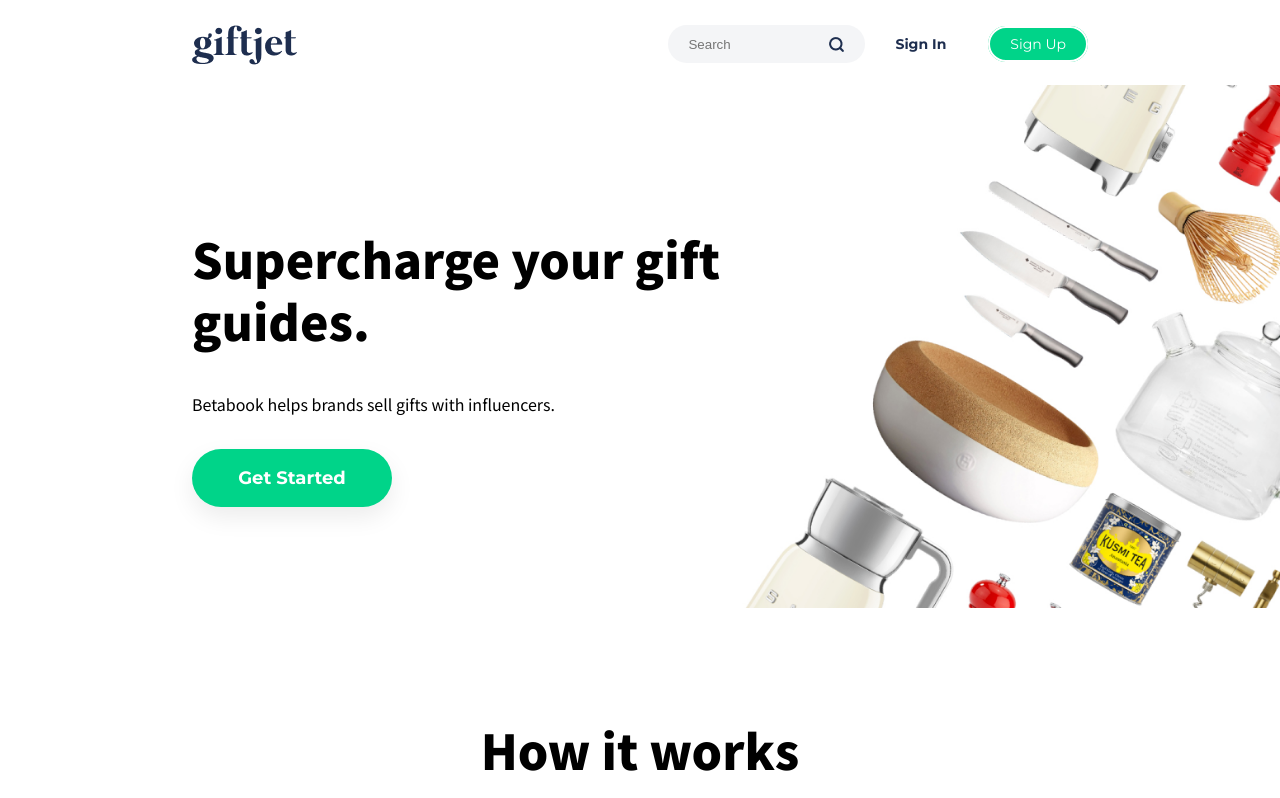
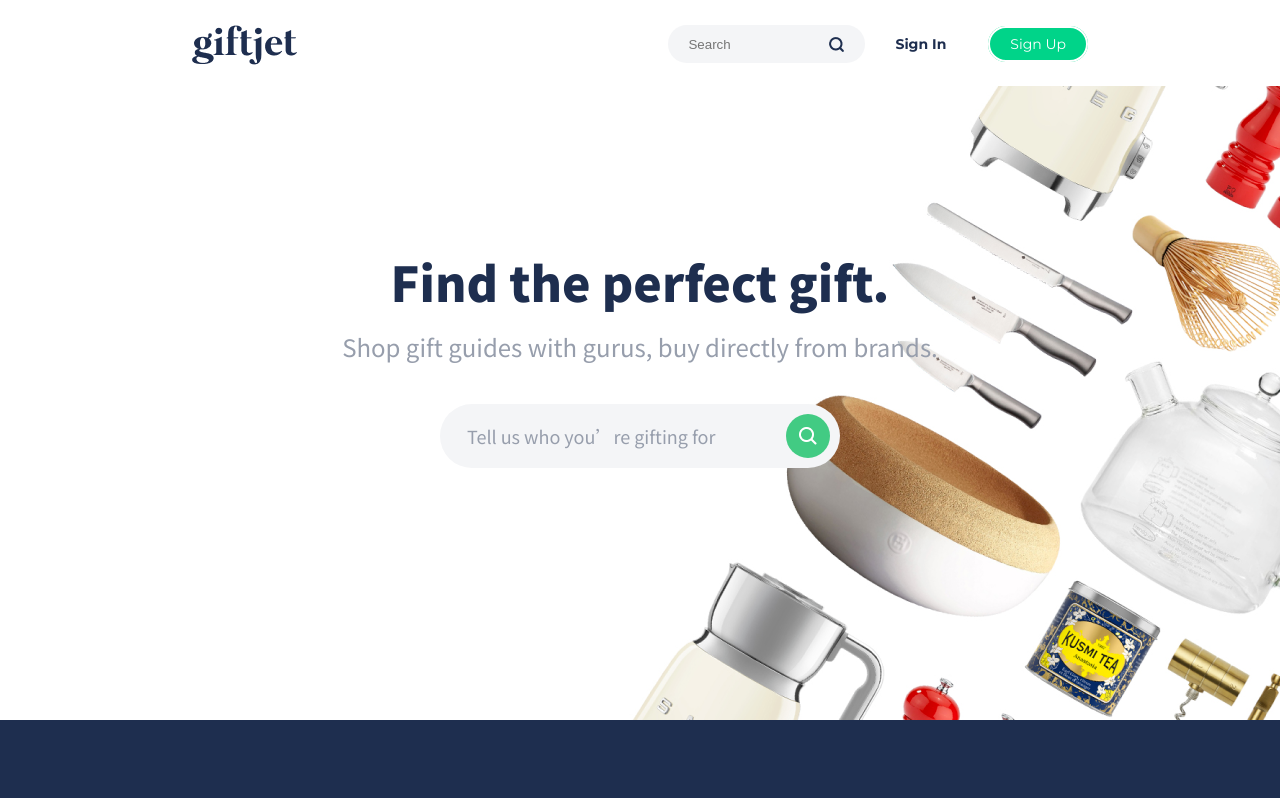
Before and after one commit to mocchi-app/gitfjet-fe, a Next.js app: page / in a window 1280 px wide. Shown: the top 798 px of the page. Built offline with nearby package versions, Linux system fonts and the light colour scheme.

Commit message:
separate brand from home page

```diff
--- a/pages/_app.js
+++ b/pages/_app.js
@@ -1,9 +1,10 @@
-import '../styles/global.css';
+import Layout from '../components/Layout';
+import '../styles/global.scss';
 import Head from 'next/head';
 
 export default function App({ Component, pageProps }) {
   return (
-    <>
+    <Layout>
       <Head>
         <link
           href='https://fonts.googleapis.com/css2?family=Montserrat:wght@400;700&family=Noto+Sans+TC:wght@100;300;400;900&display=swap'
@@ -11,6 +12,6 @@ export default function App({ Component, pageProps }) {
         />
       </Head>
       <Component {...pageProps} />
-    </>
+    </Layout>
   );
 }
--- a/pages/index.js
+++ b/pages/index.js
@@ -1,57 +1,26 @@
 import Head from 'next/head';
-import Layout from '../components/Layout';
+import styles from '../styles/home.module.scss';
 
-import styles from '../styles/brand.module.scss';
-
-export default function BrandPage() {
+export default function Home() {
   return (
-    <Layout>
+    <>
       <Head>
-        <title>Brand</title>
+        <title>Home</title>
       </Head>
-      {/* Main Promo */}
-      <section className={styles.mainPromo}>
-        <div className={styles.text}>
-          <h1 className={styles.title}>Supercharge your gift <br/> guides.</h1>
-          <p className={styles.actionText}>Betabook helps brands sell gifts with influencers.</p>
-          <a className={styles.getStarted}>Get Started</a>
-        </div>
-        <div className={styles.image}>
-          <img src="/images/bg-card.png" alt="promo"/>
+      <section className={styles.homeMainPromo}>
+        <h1 className={styles.sectionTitle}>Find the perfect gift.</h1>
+        <p className={styles.sectionActionText}>
+          Shop gift guides with gurus, buy directly from brands.
+        </p>
+        <div className={styles.inputContainer}>
+          <input
+            type='text'
+            placeholder='Tell us who you’re gifting for'
+            className={styles.inputSearch}
+          />
+          <img src="/images/search-white.png" alt="search" className={styles.searchIcon} />
         </div>
       </section>
-
-      {/* How it works */}
-      <section className={styles.howItWorksSection}>
-        <h1 className={styles.title}>How it works</h1>
-        <div className={styles.cards}>
-          <div className={styles.card}>
-            <div className={styles.imgContainer}>
-              <img src="/images/gift.png" alt=""/>
-            </div>
-            <p className={styles.desc}>Build gift guides, earn money.</p>
-          </div>
-          <div className={styles.card}>
-            <div className={styles.imgContainer}>
-              <img src="/images/link.png" alt=""/>
-            </div>
-            <p className={styles.desc}>Share links to gifts you love.</p>
-          </div>
-          <div className={styles.card}>
-            <div className={styles.imgContainer}>
-              <img src="/images/dollar-sign.png" alt=""/>
-            </div>
-            <p className={styles.desc}>Earn 10% from brands on each sale.</p>
-          </div>
-        </div>
-      </section>
-
-      {/* Scale your gift sales */}
-      <section className={styles.giftSalesSection}>
-        <h1 className={styles.title}>Scale your gift sales.</h1>
-        <p className={styles.actionText}>Get started for free.</p>
-        <a className={styles.getStarted}>Get Started</a>
-      </section>
-    </Layout>
+    </>
   );
 }
--- a/styles/brand.module.scss
+++ b/styles/brand.module.scss
@@ -1,3 +1,5 @@
+@import "utils.module.scss";
+
 // Main Promo section
 .mainPromo {
   display: flex;
@@ -10,8 +12,12 @@
     flex-direction: column;
     justify-content: center;
 
-    .title, .actionText {
+    .sectionTitle, .sectionActionText {
       text-align: left;
+    }
+
+    .sectionTitle {
+      margin: 0 0 35px 0;
     }
 
   }
@@ -87,25 +93,6 @@
   align-items: center;
 }
 
-.title {
-  text-align: center;
-  font-weight: 700;
-  font-size: 48px;
-  line-height: 62px;
-  font-family: 'Noto Sans TC', sans-serif;
-}
-
-.actionText {
-  text-align: center;
-  font-family: 'Noto Sans TC', sans-serif;
-  font-style: normal;
-  font-weight: normal;
-  font-size: 16px;
-  line-height: 26px;
-  margin: 0;
-  margin: 0 0 32px;
-}
-
 .getStarted {
   text-align: center;
   width: 200px;
--- /dev/null
+++ b/styles/home.module.scss
@@ -0,0 +1,66 @@
+@import 'utils.module.scss';
+
+// Main Promo section
+.homeMainPromo {
+  background-image: url('/images/bg-card.png');
+  background-repeat: no-repeat;
+  background-position: right center;
+  height: 635px;
+  display: flex;
+  flex-direction: column;
+
+  .sectionTitle {
+    padding-top: 165px;
+    margin: 0 0 10px 0;
+    color: #1e2e4f;
+  }
+
+  .sectionActionText {
+    font-weight: 500;
+    font-size: 24px;
+    line-height: 50px;
+    color: #979eac;
+  }
+
+  .inputContainer {
+    width: 400px;
+    margin: 0 auto;
+    position: relative;
+  }
+
+  .inputSearch {
+    width: 100%;
+    background: #f4f5f7;
+    color: #979EAC;
+    padding: 20px 80px 20px 27px;
+    border-radius: 60px;
+    border: none;
+    outline: none;
+    font-size: 18px;
+    line-height: 24px;
+    font-family: 'Noto Sans TC', sans-serif;
+
+    &::placeholder {
+      opacity: 1;
+      color: #979EAC;
+      font-size: 18px;
+    }
+  }
+
+  .image {
+    min-width: 50%;
+    display: flex;
+    justify-content: flex-end;
+  }
+
+  .searchIcon {
+    background: #42CB83;
+    padding: 10px;
+    border-radius: 50%;
+    position: absolute;
+    top: 50%;
+    transform: translateY(-50%);
+    right: 10px;
+    cursor: pointer;
+  }
+}
--- a/styles/utils.module.scss
+++ b/styles/utils.module.scss
@@ -50,3 +50,22 @@
 .lightText {
   color: #999;
 }
+
+.sectionTitle {
+  text-align: center;
+  font-weight: 700;
+  font-size: 48px;
+  line-height: 62px;
+  font-family: 'Noto Sans TC', sans-serif;
+}
+
+.sectionActionText {
+  text-align: center;
+  font-family: 'Noto Sans TC', sans-serif;
+  font-style: normal;
+  font-weight: normal;
+  font-size: 16px;
+  line-height: 26px;
+  margin: 0;
+  margin: 0 0 32px;
+}
```
Also changed, not shown: pages/brand.js (added, +55 -0 lines), public/images/search-white.png (added), styles/global.scss (renamed from styles/global.css).
